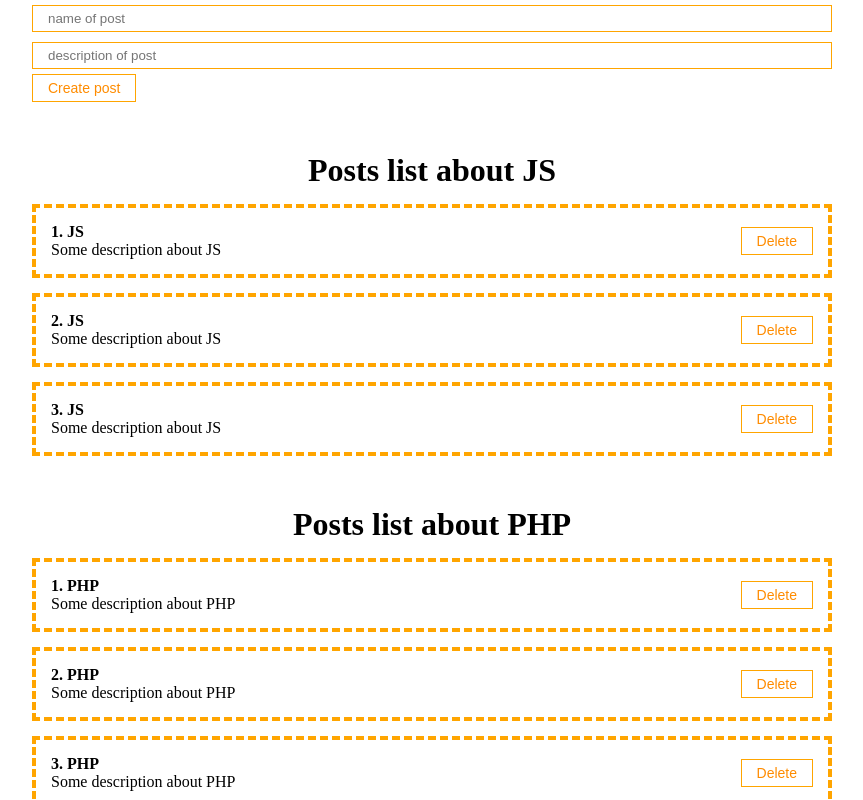
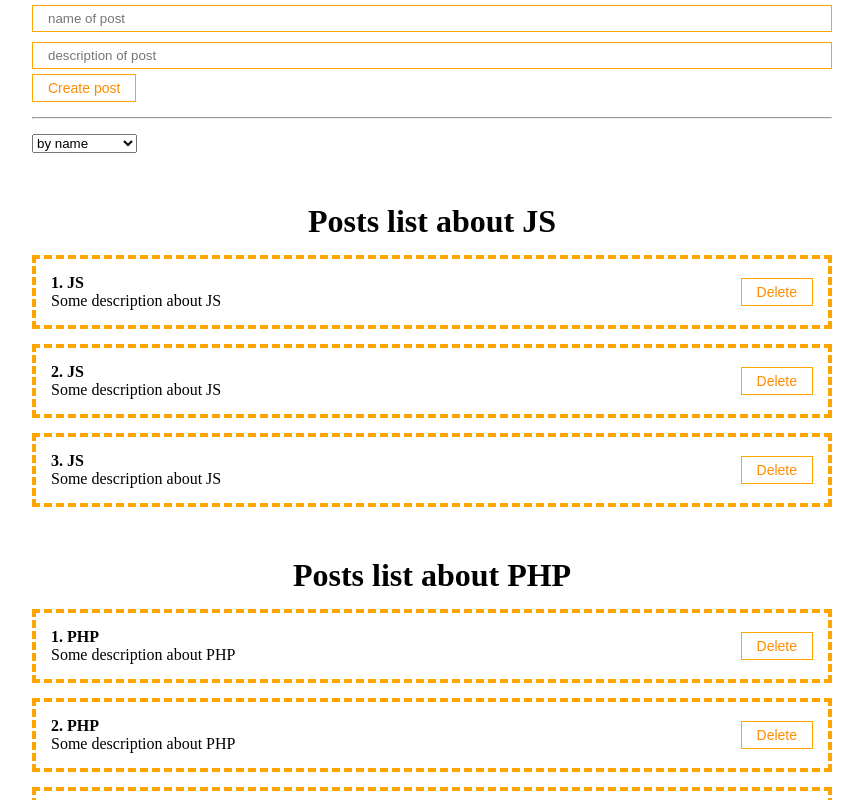
Before and after one commit to LehaGer/react-my-found-project, a React (Create React App) app: page / in a window 1280 px wide. Shown: the top 800 px of the page, without its empty margins (208-1071 px from the left). Built offline with nearby package versions, Linux system fonts and the light colour scheme.

Commit message:
feat: added simple sellect

```diff
--- a/src/App.js
+++ b/src/App.js
@@ -45,6 +45,13 @@ function App() {
     return (
         <div className="App">
             <PostForm create={addPost}/>
+            <hr style={{width: "100%", margin: "15px 0"}}/>
+            <div>
+                <select>
+                    <option value="value-1">by name</option>
+                    <option value="value-2">by description</option>
+                </select>
+            </div>
             {postsJS.length
                 ?
                 <PostList posts={postsJS} title={"Posts list about JS"} deleting={deletePost}/>
```
